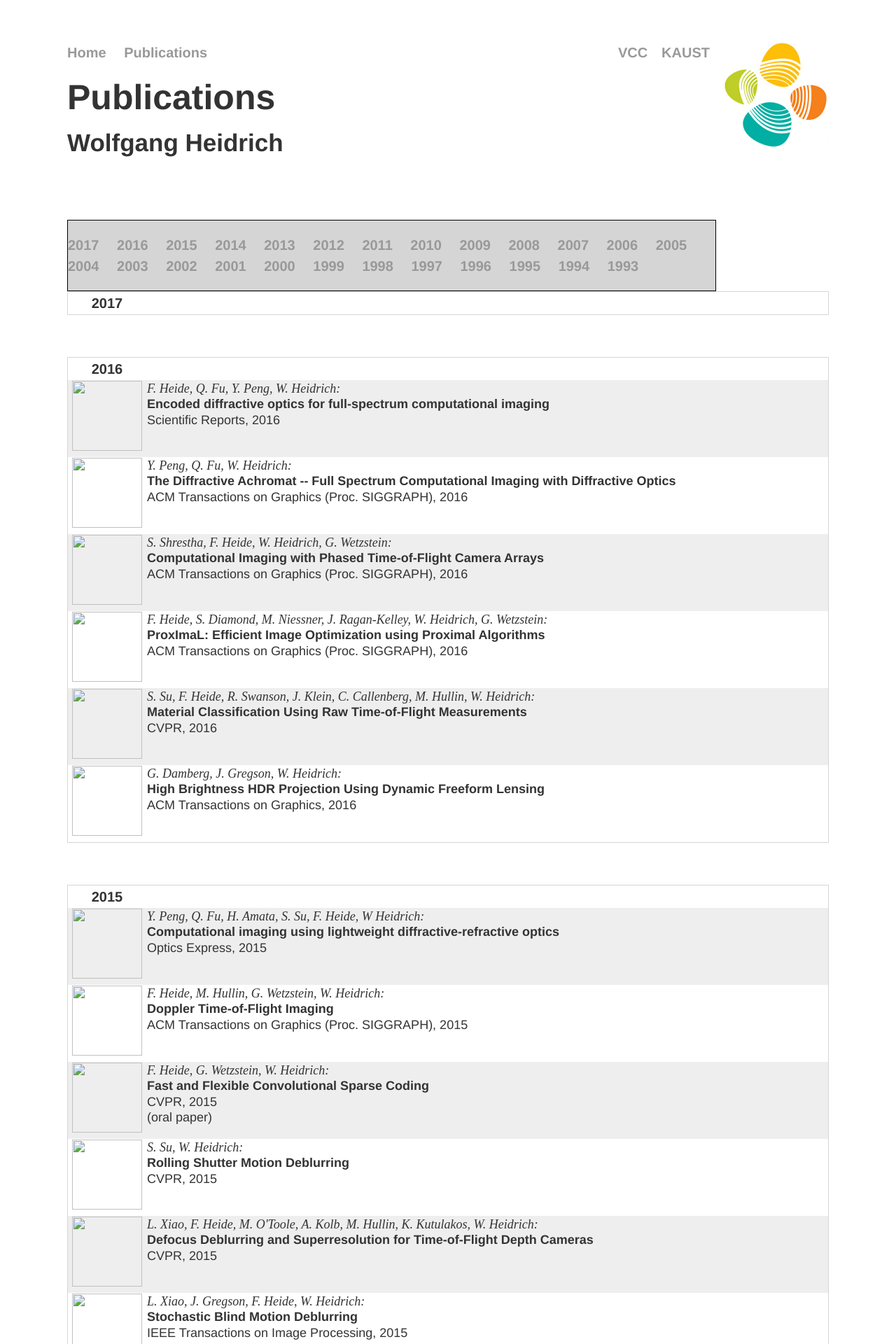
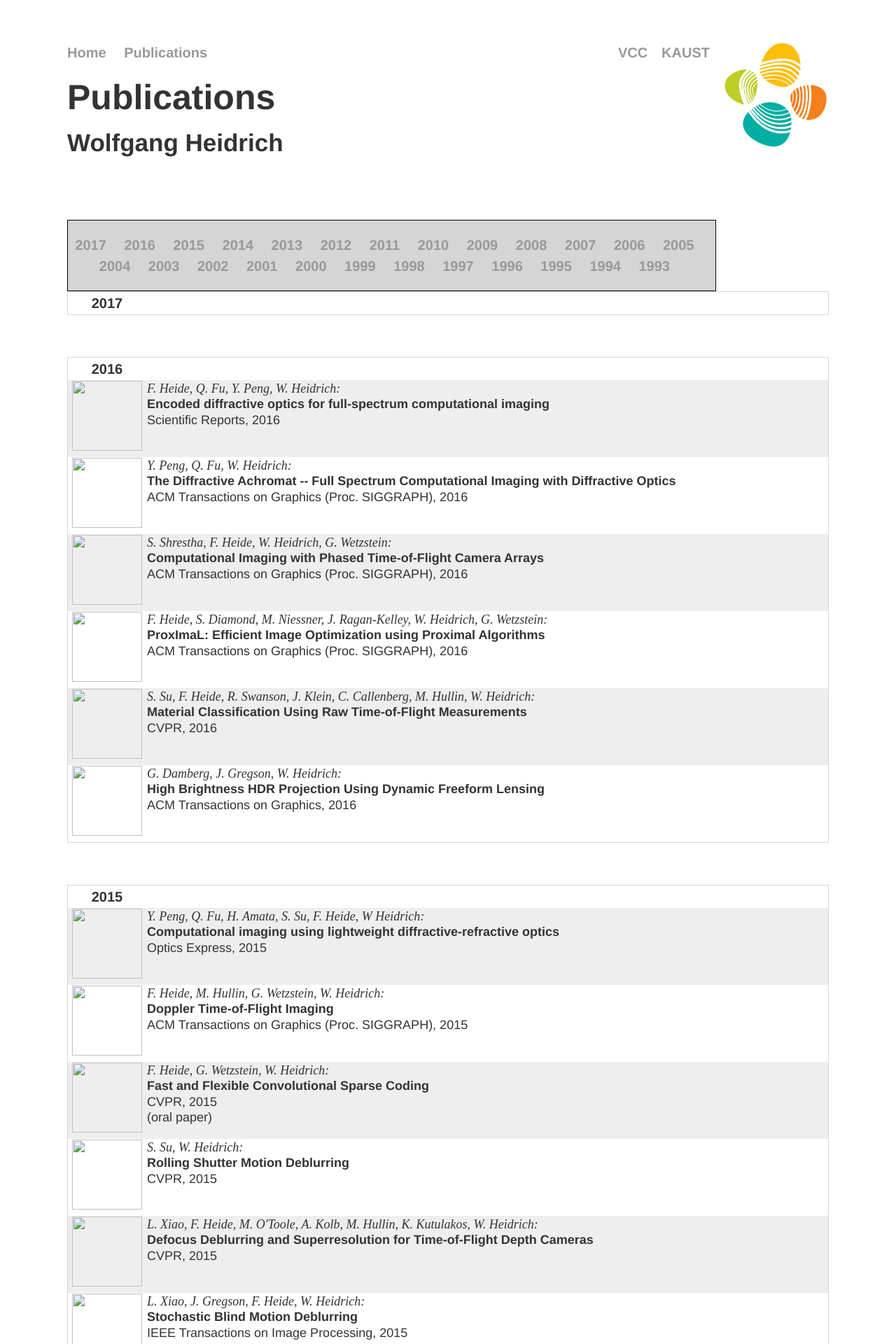
Before and after one commit to vccimaging/vccimaging.github.io, a Jekyll site: the page built from publications.html, in a window 1280 px wide. Shown: the top 1920 px of the page at 70% size. Built offline with Jekyll 4.4.1, drawn with Linux system fonts in a browser that asks for light colours.

Commit message:
Update publications.html

```diff
--- a/publications.html
+++ b/publications.html
@@ -11,7 +11,7 @@ title: VCC Imaging Group
 
 {% assign years = (1993..2017) | reverse %}
 
-<div style="width:85%;border:1px solid black;padding=10px;background-color:#d5d5d5;align:center;">
+<div style="width:85%;border:1px solid black;padding=10px;background-color:#d5d5d5;text-align:center;">
 <nav>
   <ul>
     {% for year in years %}
```
